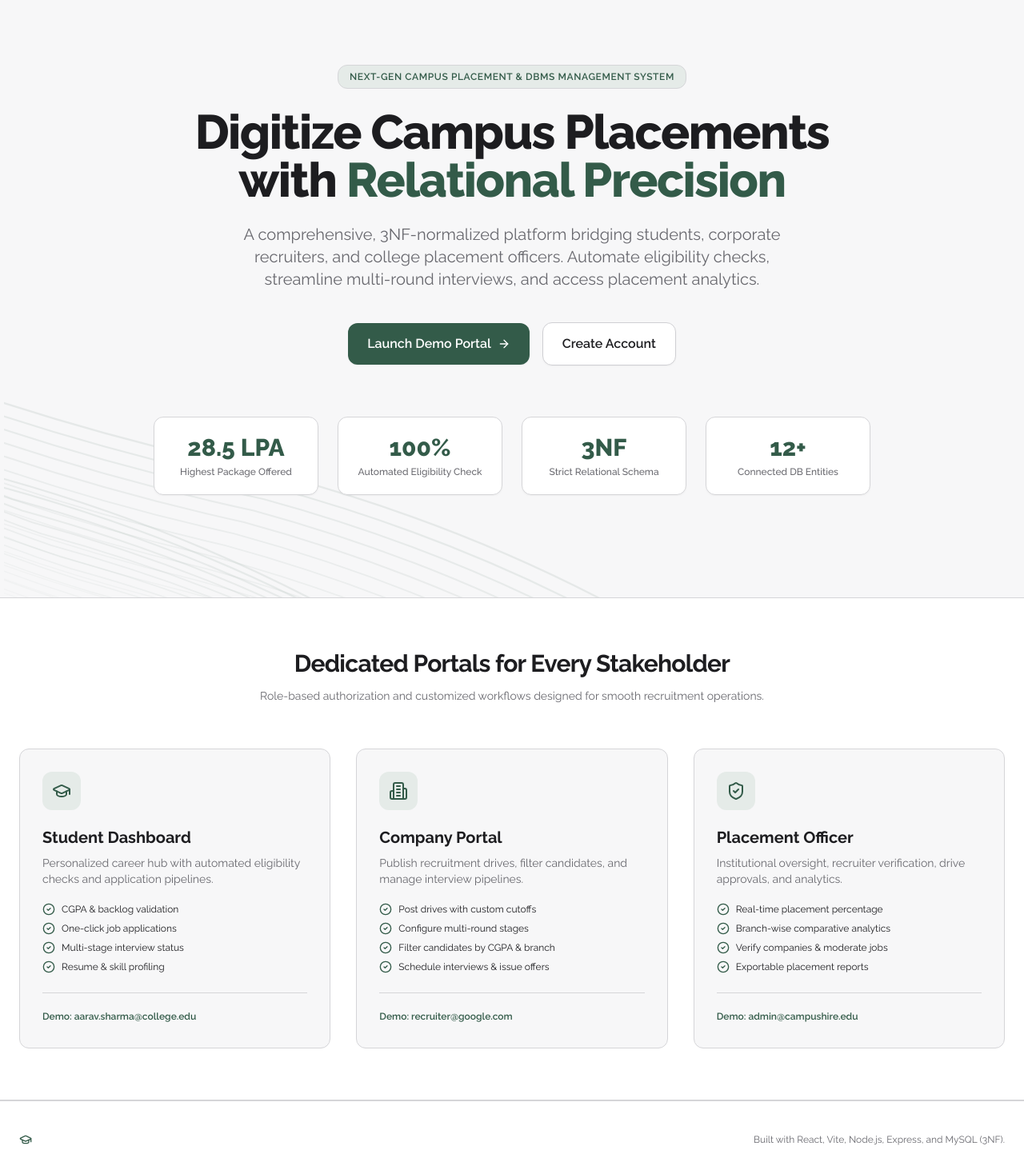
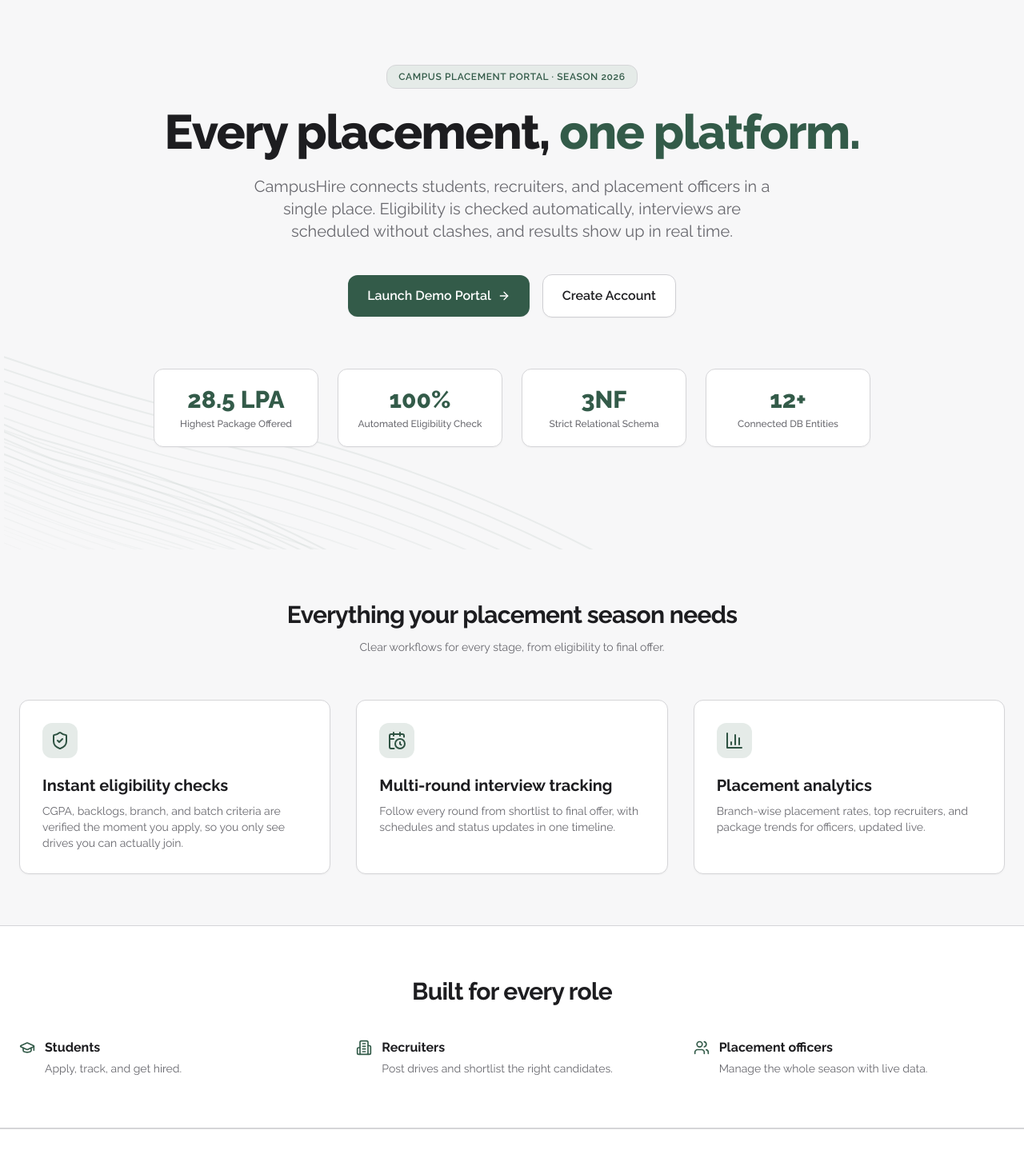
Before and after one commit to Krissh360/CampusHire, a React (Vite) app in the folder frontend/: page / in a window 1280 px wide. Shown: the part 80-1533 px from the top of the page at 80% size. Built offline with nearby package versions, Linux system fonts and the light colour scheme.

Commit message:
Revamp LandingPage: enhance layout, update content, and improve accessibility

```diff
--- a/frontend/src/pages/LandingPage.jsx
+++ b/frontend/src/pages/LandingPage.jsx
@@ -3,17 +3,46 @@ import { Link } from 'react-router-dom';
 import BackgroundPaths from '../components/BackgroundPaths';
 import {
   GraduationCap,
+  ShieldCheck,
+  ArrowRight,
+  CalendarClock,
+  BarChart3,
   Building2,
-  ShieldCheck,
-  CheckCircle2,
-  ArrowRight,
-  TrendingUp,
-  Award,
-  Users2,
-  Layers
+  Users,
 } from 'lucide-react';
 
 export default function LandingPage() {
+  const features = [
+    {
+      icon: ShieldCheck,
+      title: 'Instant eligibility checks',
+      description: 'CGPA, backlogs, branch, and batch criteria are verified the moment you apply, so you only see drives you can actually join.',
+    },
+    {
+      icon: CalendarClock,
+      title: 'Multi-round interview tracking',
+      description: 'Follow every round from shortlist to final offer, with schedules and status updates in one timeline.',
+    },
+    {
+      icon: BarChart3,
+      title: 'Placement analytics',
+      description: 'Branch-wise placement rates, top recruiters, and package trends for officers, updated live.',
+    },
+  ];
+
+  const roles = [
+    { icon: GraduationCap, name: 'Students', description: 'Apply, track, and get hired.' },
+    { icon: Building2, name: 'Recruiters', description: 'Post drives and shortlist the right candidates.' },
+    { icon: Users, name: 'Placement officers', description: 'Manage the whole season with live data.' },
+  ];
+
+  const statsCards = [
+    { value: '28.5 LPA', label: 'Highest Package Offered' },
+    { value: '100%', label: 'Automated Eligibility Check' },
+    { value: '3NF', label: 'Strict Relational Schema' },
+    { value: '12+', label: 'Connected DB Entities' },
+  ];
+
   return (
     <div className="min-h-screen bg-background flex flex-col selection:bg-accent selection:text-primary-foreground">
       {/* Top Navbar */}
@@ -26,7 +55,7 @@ export default function LandingPage() {
             <span className="text-xl font-extrabold text-foreground tracking-tight">Campus<span className="text-primary">Hire</span></span>
           </div>
 
-          <div className="flex items-center gap-3">
+          <nav aria-label="Primary navigation" className="flex items-center gap-3">
             <Link
               to="/login"
               className="px-4 py-2 rounded-lg text-sm font-semibold text-foreground hover:text-primary hover:bg-muted transition-all"
@@ -40,24 +69,24 @@ export default function LandingPage() {
               <span>Get Started</span>
               <ArrowRight className="w-4 h-4" />
             </Link>
-          </div>
+          </nav>
         </div>
       </header>
 
       {/* Hero Section */}
-      <section className="relative overflow-hidden pt-16 pb-20 lg:pt-24 lg:pb-32">
-        <BackgroundPaths opacity={0.35} count={16} />
+      <section className="relative overflow-hidden bg-background pt-16 pb-20 lg:pt-24 lg:pb-32">
+        <BackgroundPaths opacity={0.3} count={16} colorClass="text-primary" />
         <div className="relative z-10 max-w-7xl mx-auto px-6 text-center">
           <div className="inline-flex items-center gap-2 px-3.5 py-1.5 rounded-full bg-accent border border-border text-primary text-xs font-semibold uppercase tracking-wider mb-6">
-            Next-Gen Campus Placement & DBMS Management System
+            CAMPUS PLACEMENT PORTAL · SEASON 2026
           </div>
 
-          <h1 className="text-4xl sm:text-5xl lg:text-6xl font-extrabold text-foreground tracking-tight max-w-4xl mx-auto leading-tight">
-            Digitize Campus Placements with <span className=" text-primary   ">Relational Precision</span>
+          <h1 className="text-balance text-4xl sm:text-5xl lg:text-6xl font-extrabold text-foreground tracking-tight max-w-4xl mx-auto leading-tight">
+            Every placement, <span className="text-primary">one platform.</span>
           </h1>
 
           <p className="mt-6 text-lg sm:text-xl text-muted-foreground max-w-2xl mx-auto font-normal">
-            A comprehensive, 3NF-normalized platform bridging students, corporate recruiters, and college placement officers. Automate eligibility checks, streamline multi-round interviews, and access placement analytics.
+            CampusHire connects students, recruiters, and placement officers in a single place. Eligibility is checked automatically, interviews are scheduled without clashes, and results show up in real time.
           </p>
 
           <div className="mt-10 flex flex-wrap items-center justify-center gap-4">
@@ -76,96 +105,54 @@ export default function LandingPage() {
             </Link>
           </div>
 
-          {/* Key Metrics Banner */}
           <div className="mt-16 grid grid-cols-2 md:grid-cols-4 gap-6 max-w-4xl mx-auto">
-            <div className="bg-card p-5 rounded-xl border border-border shadow-sm">
-              <p className="text-3xl font-extrabold text-primary">28.5 LPA</p>
-              <p className="text-xs text-muted-foreground mt-1 font-medium">Highest Package Offered</p>
+            {statsCards.map((stat) => (
+              <div key={stat.label} className="bg-card p-5 rounded-xl border border-border shadow-sm">
+                <p className="text-3xl font-extrabold text-primary font-mono">{stat.value}</p>
+                <p className="text-xs text-muted-foreground mt-1 font-medium">{stat.label}</p>
               </div>
-            <div className="bg-card p-5 rounded-xl border border-border shadow-sm">
-              <p className="text-3xl font-extrabold text-primary">100%</p>
-              <p className="text-xs text-muted-foreground mt-1 font-medium">Automated Eligibility Check</p>
-            </div>
-            <div className="bg-card p-5 rounded-xl border border-border shadow-sm">
-              <p className="text-3xl font-extrabold text-primary">3NF</p>
-              <p className="text-xs text-muted-foreground mt-1 font-medium">Strict Relational Schema</p>
-            </div>
-            <div className="bg-card p-5 rounded-xl border border-border shadow-sm">
-              <p className="text-3xl font-extrabold text-primary">12+</p>
-              <p className="text-xs text-muted-foreground mt-1 font-medium">Connected DB Entities</p>
-            </div>
+            ))}
           </div>
         </div>
       </section>
 
-      {/* Tri-Role Architecture Highlights */}
-      <section className="py-16 bg-card border-y border-border">
+      <section className="py-16 bg-background">
         <div className="max-w-7xl mx-auto px-6">
           <div className="text-center max-w-2xl mx-auto mb-14">
-            <h2 className="text-3xl font-bold text-foreground tracking-tight">Dedicated Portals for Every Stakeholder</h2>
-            <p className="text-muted-foreground mt-3 text-sm">Role-based authorization and customized workflows designed for smooth recruitment operations.</p>
+            <h2 className="text-3xl font-bold text-foreground tracking-tight">Everything your placement season needs</h2>
+            <p className="text-muted-foreground mt-3 text-sm">Clear workflows for every stage, from eligibility to final offer.</p>
           </div>
 
           <div className="grid md:grid-cols-3 gap-8">
-            {/* Student */}
-            <div className="bg-background rounded-xl p-7 border border-border hover:border-border transition-all flex flex-col justify-between">
-              <div>
-                <div className="w-12 h-12 rounded-lg bg-accent text-primary flex items-center justify-center mb-5">
-                  <GraduationCap className="w-6 h-6" />
+            {features.map(({ icon: Icon, title, description }) => (
+              <article
+                key={title}
+                className="bg-card rounded-xl p-7 border border-border shadow-sm transition-all duration-150 hover:-translate-y-0.5 hover:shadow-md motion-reduce:transform-none"
+              >
+                <div className="w-11 h-11 rounded-lg bg-accent text-accent-foreground flex items-center justify-center mb-5">
+                  <Icon className="w-6 h-6" aria-hidden="true" />
                 </div>
-                <h3 className="text-xl font-bold text-foreground">Student Dashboard</h3>
-                <p className="text-sm text-muted-foreground mt-2">Personalized career hub with automated eligibility checks and application pipelines.</p>
-                <ul className="mt-5 space-y-2 text-xs text-foreground">
-                  <li className="flex items-center gap-2"><CheckCircle2 className="w-4 h-4 text-primary" /> CGPA & backlog validation</li>
-                  <li className="flex items-center gap-2"><CheckCircle2 className="w-4 h-4 text-primary" /> One-click job applications</li>
-                  <li className="flex items-center gap-2"><CheckCircle2 className="w-4 h-4 text-primary" /> Multi-stage interview status</li>
-                  <li className="flex items-center gap-2"><CheckCircle2 className="w-4 h-4 text-primary" /> Resume & skill profiling</li>
-                </ul>
-              </div>
-              <div className="mt-6 pt-4 border-t border-border">
-                <span className="text-xs font-semibold text-primary">Demo: aarav.sharma@college.edu</span>
+                <h3 className="text-xl font-bold text-foreground">{title}</h3>
+                <p className="text-sm text-muted-foreground mt-2">{description}</p>
+              </article>
+            ))}
           </div>
         </div>
+      </section>
 
-            {/* Recruiter */}
-            <div className="bg-background rounded-xl p-7 border border-border hover:border-border transition-all flex flex-col justify-between">
+      <section className="py-16 bg-card border-y border-border">
+        <div className="max-w-7xl mx-auto px-6">
+          <h2 className="text-3xl font-bold text-foreground tracking-tight text-center mb-10">Built for every role</h2>
+          <div className="grid md:grid-cols-3 gap-8">
+            {roles.map(({ icon: Icon, name, description }) => (
+              <div key={name} className="flex items-start gap-3">
+                <Icon className="w-5 h-5 mt-0.5 text-primary flex-shrink-0" aria-hidden="true" />
                 <div>
-                <div className="w-12 h-12 rounded-lg bg-accent text-primary flex items-center justify-center mb-5">
-                  <Building2 className="w-6 h-6" />
-                </div>
-                <h3 className="text-xl font-bold text-foreground">Company Portal</h3>
-                <p className="text-sm text-muted-foreground mt-2">Publish recruitment drives, filter candidates, and manage interview pipelines.</p>
-                <ul className="mt-5 space-y-2 text-xs text-foreground">
-                  <li className="flex items-center gap-2"><CheckCircle2 className="w-4 h-4 text-primary" /> Post drives with custom cutoffs</li>
-                  <li className="flex items-center gap-2"><CheckCircle2 className="w-4 h-4 text-primary" /> Configure multi-round stages</li>
-                  <li className="flex items-center gap-2"><CheckCircle2 className="w-4 h-4 text-primary" /> Filter candidates by CGPA & branch</li>
-                  <li className="flex items-center gap-2"><CheckCircle2 className="w-4 h-4 text-primary" /> Schedule interviews & issue offers</li>
-                </ul>
-              </div>
-              <div className="mt-6 pt-4 border-t border-border">
-                <span className="text-xs font-semibold text-primary">Demo: recruiter@google.com</span>
+                  <h3 className="font-bold text-foreground">{name}</h3>
+                  <p className="text-sm text-muted-foreground mt-1">{description}</p>
                 </div>
               </div>
-
-            {/* Admin */}
-            <div className="bg-background rounded-xl p-7 border border-border hover:border-border transition-all flex flex-col justify-between">
-              <div>
-                <div className="w-12 h-12 rounded-lg bg-accent text-primary flex items-center justify-center mb-5">
-                  <ShieldCheck className="w-6 h-6" />
-                </div>
-                <h3 className="text-xl font-bold text-foreground">Placement Officer</h3>
-                <p className="text-sm text-muted-foreground mt-2">Institutional oversight, recruiter verification, drive approvals, and analytics.</p>
-                <ul className="mt-5 space-y-2 text-xs text-foreground">
-                  <li className="flex items-center gap-2"><CheckCircle2 className="w-4 h-4 text-primary" /> Real-time placement percentage</li>
-                  <li className="flex items-center gap-2"><CheckCircle2 className="w-4 h-4 text-primary" /> Branch-wise comparative analytics</li>
-                  <li className="flex items-center gap-2"><CheckCircle2 className="w-4 h-4 text-primary" /> Verify companies & moderate jobs</li>
-                  <li className="flex items-center gap-2"><CheckCircle2 className="w-4 h-4 text-primary" /> Exportable placement reports</li>
-                </ul>
-              </div>
-              <div className="mt-6 pt-4 border-t border-border">
-                <span className="text-xs font-semibold text-primary">Demo: admin@campushire.edu</span>
-              </div>
-            </div>
+            ))}
           </div>
         </div>
       </section>
@@ -173,12 +160,13 @@ export default function LandingPage() {
       {/* Footer */}
       <footer className="mt-auto bg-card text-muted-foreground py-10 border-t border-border">
         <div className="max-w-7xl mx-auto px-6 flex flex-col sm:flex-row items-center justify-between gap-4 text-xs">
-          <div className="flex items-center gap-2 text-primary-foreground font-bold">
+          <div className="flex items-center gap-2 text-foreground font-bold">
             <GraduationCap className="w-4 h-4 text-primary" />
             <span>CampusHire Management System</span>
           </div>
-          <div>
-            Built with React, Vite, Node.js, Express, and MySQL (3NF).
+          <div className="text-center sm:text-right">
+            <p>Built on a normalized relational schema with trigger-enforced eligibility rules, transactional offer handling, and indexed analytics queries.</p>
+            <p className="mt-1">DBMS Academic Project © 2026</p>
           </div>
         </div>
       </footer>
```
Lines whose indentation alone changed are shown as unchanged.
